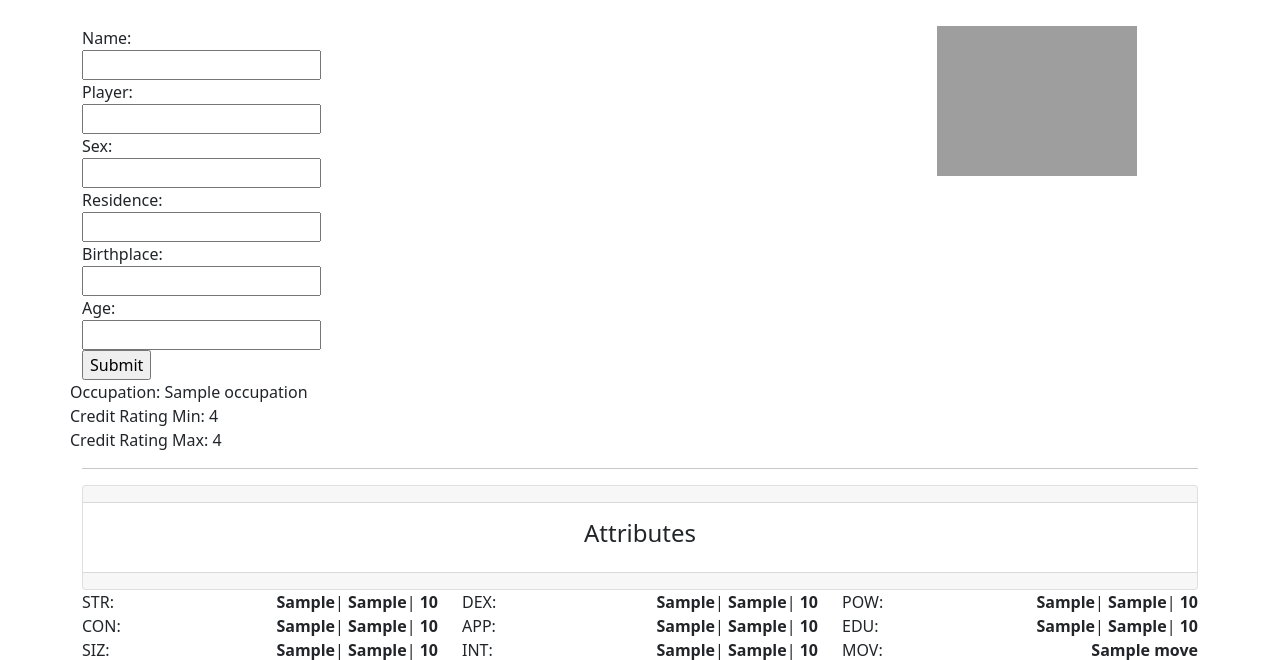
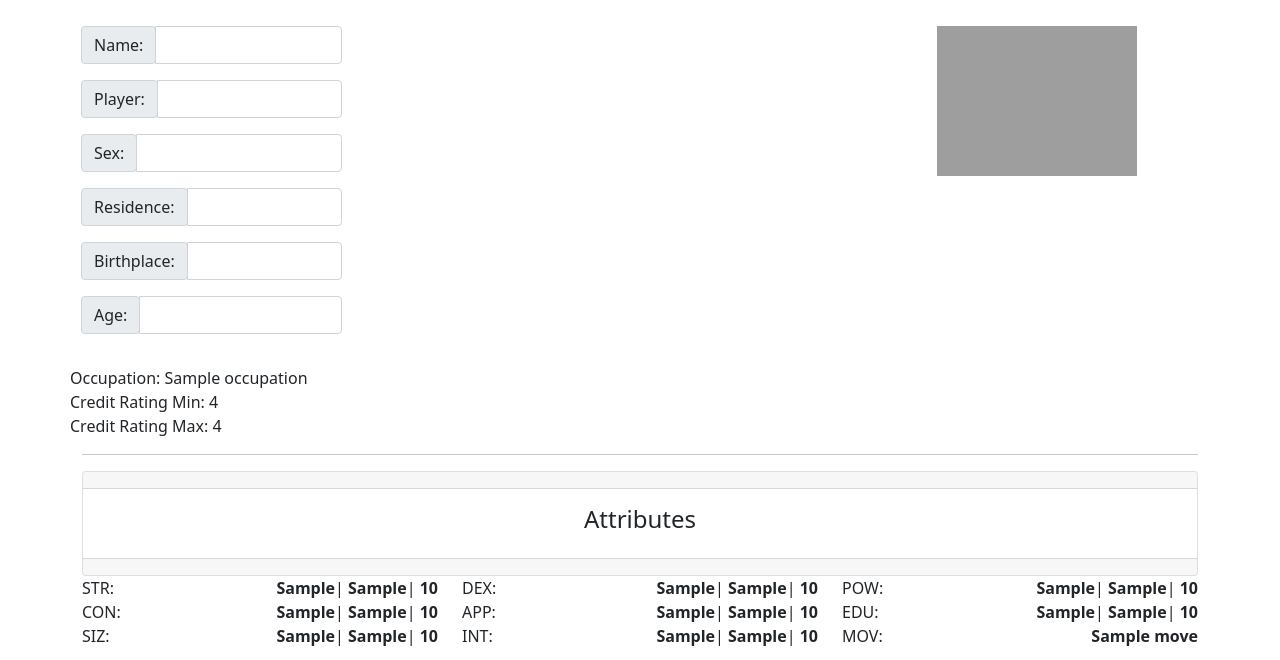
Before and after one commit to 0x-owl/bos-b, a Django app: template coc/creator/templates/character_sheet.html in a window 1280 px wide. Shown: the part 54-714 px from the top of the page. Run offline with Django 3.2, Linux system fonts and the light colour scheme; tables that the repository leaves empty hold one stand-in row (values such as "Sample post"); the template is opened without the code that fills it: values that come from a table or form of the project are taken from there, most other values are stand-ins (such as "Sample title", 1, 10 or a date in 2020); parts of the project's set-up code (start-up, migrations or seed data) failed here and were passed over; grey boxes are pictures that could not be loaded.

Commit message:
Add form with styles

```diff
--- a/coc/creator/forms.py
+++ b/coc/creator/forms.py
@@ -1,11 +1,40 @@
-from django.forms import Form, CharField, IntegerField
+from django.forms import Form, CharField, IntegerField, TextInput
 from creator.constants import GENDER
 
 class InvestigatorBasicInfoForm(Form):
     '''Basic information form for an Investigator.'''
-    name = CharField(max_length=50)
-    player = CharField(max_length=50)
-    sex = CharField(max_length=1)
-    residence = CharField(max_length=80)
-    birthplace = CharField(max_length=80)
-    age = IntegerField(max_value=90)
+    name = CharField(
+        max_length=50,
+        widget=TextInput(attrs={
+            'class': 'form-control',
+            'aria-describedby': "inv-name"})
+    )
+    player = CharField(
+        max_length=50,
+        widget=TextInput(attrs={
+            'class': 'form-control',
+            'aria-describedby': "inv-name"}))
+    sex = CharField(
+        max_length=1,
+        widget=TextInput(attrs={
+            'class': 'form-control',
+            'aria-describedby': "inv-sex"})
+    )
+    residence = CharField(
+        max_length=80,
+        widget=TextInput(attrs={
+            'class': 'form-control',
+            'aria-describedby': 'inv-residence'})
+    )
+    birthplace = CharField(
+        max_length=80,
+        widget=TextInput(attrs={
+            'class': 'form-control',
+            'aria-describedby': 'inv-birthplace'})
+    )
+    age = IntegerField(
+        max_value=90,
+        widget=TextInput(attrs={
+            'class': 'form-control',
+            'aria-describedby': 'inv-age'})
+    )
--- a/coc/creator/templates/inv_basic_info.html
+++ b/coc/creator/templates/inv_basic_info.html
@@ -1,10 +1,46 @@
 <div class="row">
     <div class="col">
         <div class="row">
-            <form action={% url "data" res.investigator.uuid %} method="POST">
+            <form action={% url "inv_data" res.investigator.uuid %} method="POST" class="input-group mb-3">
                 {% csrf_token %}
-                {{ form }}
-                <input type="submit" value="Submit">
+                <div class="input-group mb-3">
+                    <div class="input-group-prepend">
+                        <span class="input-group-text" id="inv-name">Name:</span>
+                    </div>
+
+                    {{ form.name }}
+                </div>
+                <div class="input-group mb-3">
+                    <div class="input-group-prepend">
+                        <span class="input-group-text" id="inv-player">Player:</span>
+                    </div>
+                    {{ form.player }}
+                </div>
+                <div class="input-group mb-3">
+                    <div class="input-group-prepend">
+                        <span class="input-group-text" id="inv-sex">Sex:</span>
+                    </div>
+                    {{ form.sex }}
+                </div>
+                <div class="input-group mb-3">
+                    <div class="input-group-prepend">
+                        <span class="input-group-text" id="inv-residence">Residence:</span>
+                    </div>
+                    {{ form.residence }}
+                </div>
+                <div class="input-group mb-3">
+                    <div class="input-group-prepend">
+                        <span class="input-group-text" id="inv-birthplace">Birthplace:</span>
+                    </div>
+                    {{ form.birthplace }}
+                </div>
+                <div class="input-group mb-3">
+                    <div class="input-group-prepend">
+                        <span class="input-group-text" id="inv-age">Age:</span>
+                    </div>
+                    {{ form.age }}
+                </div>
+
             </form>
         </div>
         <div class="row">Occupation: {{res.investigator.occupation.title}}</div>
--- a/coc/creator/urls.py
+++ b/coc/creator/urls.py
@@ -6,5 +6,5 @@ from creator import views
 
 urlpatterns = [
     path('random', views.generate_random_investigator),
-    path('<slug:inv>', views.get_investigator_data, name="data"),
+    path('<slug:inv>', views.get_investigator_data, name="inv_data"),
 ]
```
